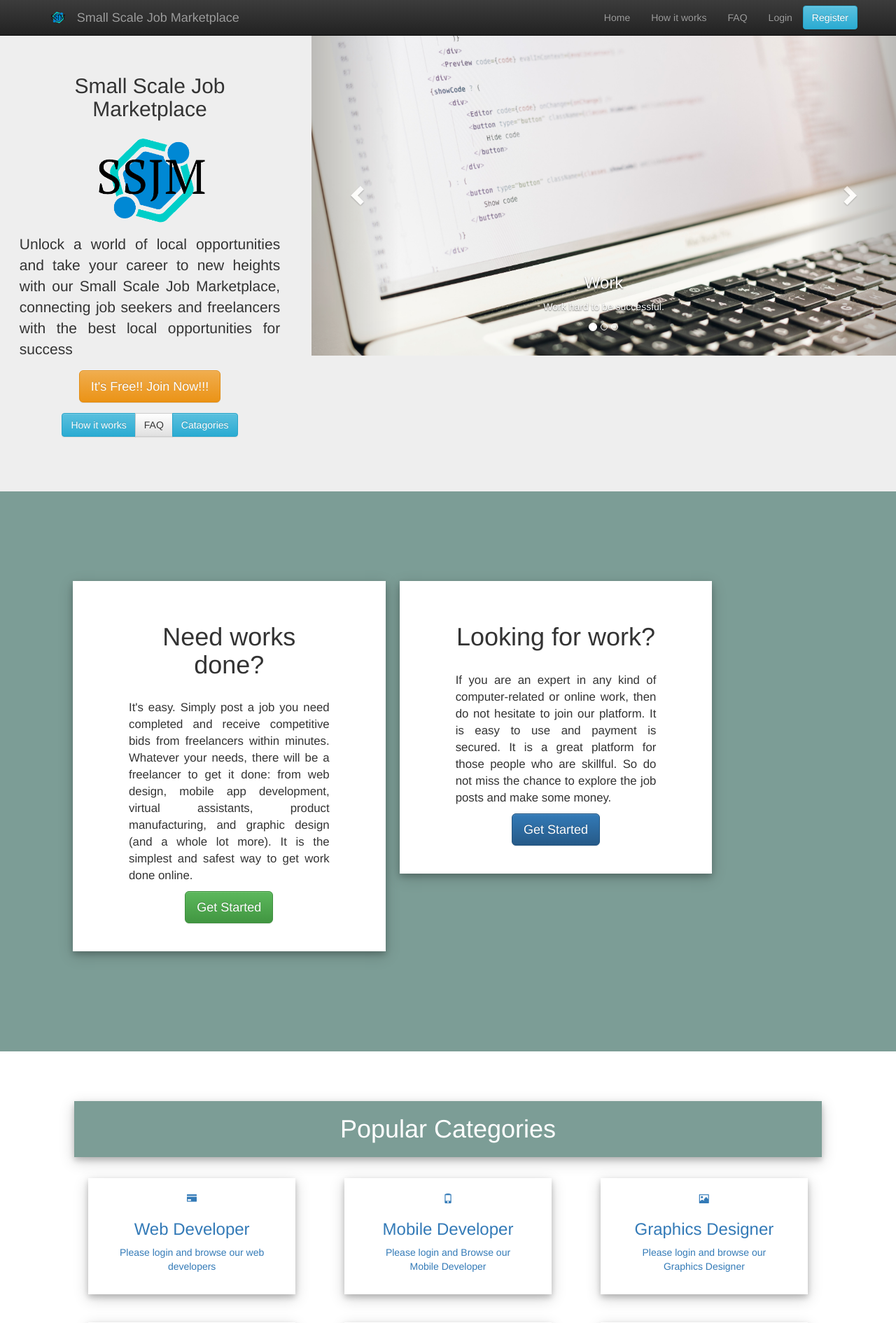
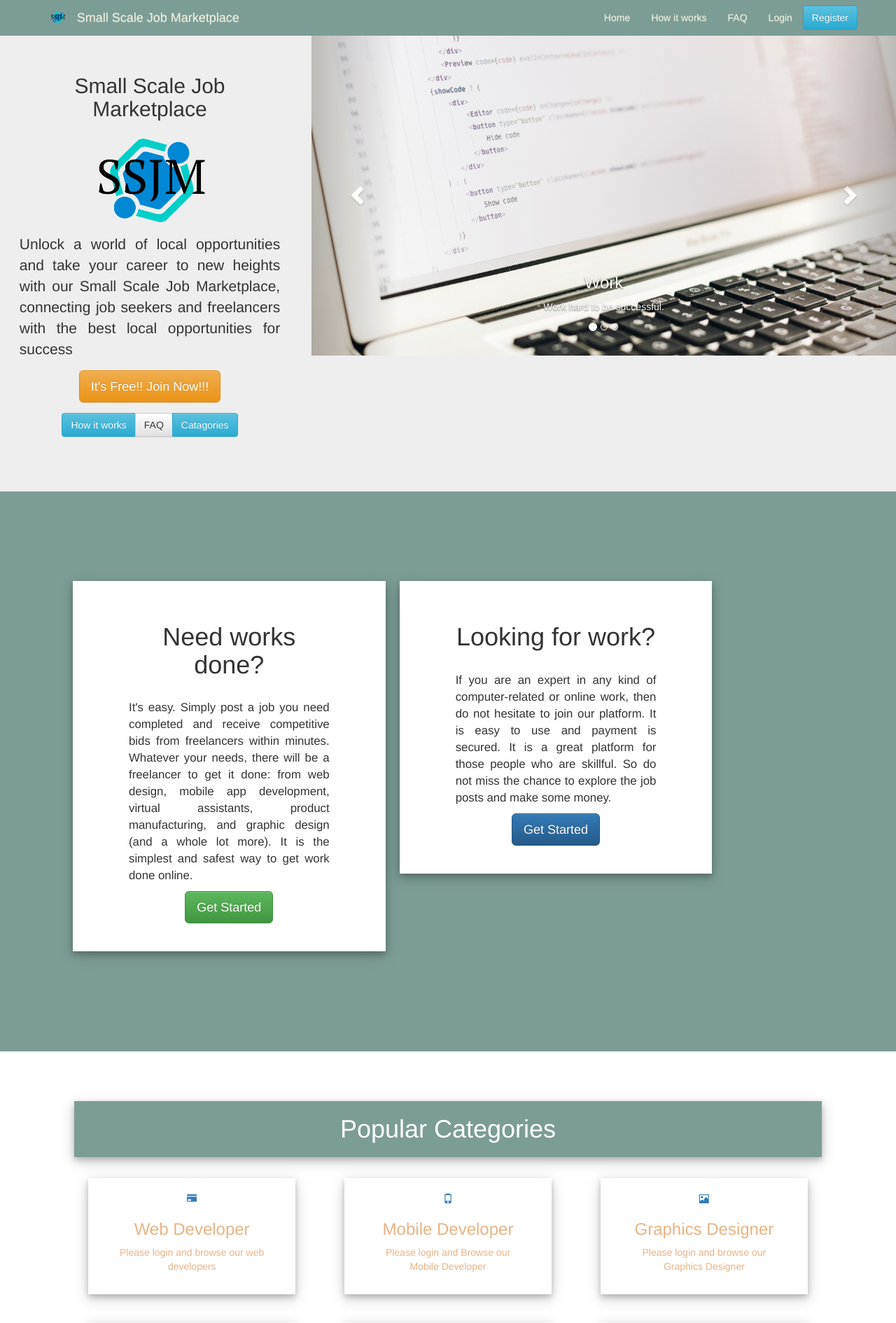
Before and after one commit to SaVerVale/freelance, a PHP site: page / in a window 1280 px wide. Shown: the top 1890 px of the page at 70% size. Run offline with PHP 8.4, Linux system fonts and the light colour scheme.

Commit message:
Update index.php

```diff
--- a/index.php
+++ b/index.php
@@ -58,7 +58,7 @@ if (isset($_SESSION["Username"])) {
 <body>
 
 	<!--Navbar menu-->
-	<nav class="navbar navbar-inverse navbar-fixed-top" id="my-navbar">
+	<nav class="navbar navbar-fixed-top" id="my-navbar" style="background-color: #7C9D96;">
 		<div class="container">
 			<div class="navber-header">
 				<button type="button" class="navbar-toggle" data-toggle="collapse" data-target="#navbar-collapse">
@@ -67,15 +67,15 @@ if (isset($_SESSION["Username"])) {
 					<span class="icon-bar"></span>
 					<span class="icon-bar"></span>
 				</button>
-				<img src="image/ssjmlogo.png" class="navbar-brand"> <a href="index.php" class="navbar-brand"> Small Scale Job Marketplace</a>
+				<img src="image/ssjmlogo.png" class="navbar-brand"> <a href="index.php" class="navbar-brand" style="color: #F4F2DE;"> Small Scale Job Marketplace</a>
 			</div>
 			<div class="collapse navbar-collapse" id="navbar-collapse">
 				<a href="loginReg.php" class="btn btn-info navbar-btn navbar-right">Register</a>
 				<ul class="nav navbar-nav navbar-right">
-					<li><a href="index.php">Home</a></li>
-					<li><a href="#how">How it works</a></li>
-					<li><a href="#faq">FAQ</a></li>
-					<li><a href="loginReg.php">Login</a></li>
+					<li><a href="index.php" style="color: #F4F2DE;">Home</a></li>
+					<li><a href="#how" style="color: #F4F2DE;">How it works</a></li>
+					<li><a href="#faq" style="color: #F4F2DE;">FAQ</a></li>
+					<li><a href="loginReg.php" style="color: #F4F2DE;">Login</a></li>
 				</ul>
 			</div>
 		</div>
@@ -260,27 +260,29 @@ if (isset($_SESSION["Username"])) {
 	<div class="container text-center" style="padding:4%;" id="category">
 		<h1 class="card header2" style="background:#7C9D96">Popular Categories</h1>
 		<div class="row">
+
 			<div class="col-lg-4">
 				<div class="card" style="padding:20px 40px 20px 40px;margin:20px;">
 					<a href="loginReg.php"><span class="glyphicon glyphicon-credit-card"></span>
-						<h3>Web Developer</h3>
-						<p>Please login and browse our web developers</p>
+						<h3 style="color: #E9B384;"> Web Developer</h3>
+						<p style="color: #E9B384;">Please login and browse our web developers</p>
 					</a>
 				</div>
+
 			</div>
 			<div class="col-lg-4">
 				<div class="card" style="padding:20px 40px 20px 40px;margin:20px;">
 					<a href="loginReg.php"><span class="glyphicon glyphicon-phone"></span>
-						<h3>Mobile Developer</h3>
-						<p>Please login and Browse our Mobile Developer</p>
+						<h3 style="color: #E9B384;">Mobile Developer</h3>
+						<p style="color: #E9B384;">Please login and Browse our Mobile Developer</p>
 					</a>
 				</div>
 			</div>
 			<div class="col-lg-4">
 				<div class="card" style="padding:20px 40px 20px 40px;margin:20px;">
 					<a href="loginReg.php"><span class="glyphicon glyphicon-picture"></span>
-						<h3>Graphics Designer</h3>
-						<p>Please login and browse our Graphics Designer</p>
+						<h3 style="color: #E9B384;">Graphics Designer</h3>
+						<p style="color: #E9B384;">Please login and browse our Graphics Designer</p>
 					</a>
 				</div>
 			</div>
@@ -289,24 +291,24 @@ if (isset($_SESSION["Username"])) {
 			<div class="col-lg-4">
 				<div class="card" style="padding:20px 40px 20px 40px;margin:20px;">
 					<a href="loginReg.php"><span class="glyphicon glyphicon-pencil"></span>
-						<h3>Creative writer</h3>
-						<p>Please login and browse our Creative writer</p>
+						<h3 style="color: #E9B384;">Creative writer</h3>
+						<p style="color: #E9B384;">Please login and browse our Creative writer</p>
 					</a>
 				</div>
 			</div>
 			<div class="col-lg-4">
 				<div class="card" style="padding:20px 40px 20px 40px;margin:20px;">
 					<a href="loginReg.php"><span class="glyphicon glyphicon-signal"></span>
-						<h3>Marketing Expert</h3>
-						<p>Please login and browse our Marketing Expert</p>
+						<h3 style="color: #E9B384;">Marketing Expert</h3>
+						<p style="color: #E9B384;">Please login and browse our Marketing Expert</p>
 					</a>
 				</div>
 			</div>
 			<div class="col-lg-4">
 				<div class="card" style="padding:20px 40px 20px 40px;margin:20px;">
 					<a href="loginReg.php"><span class="glyphicon glyphicon-headphones"></span>
-						<h3>Virtual Assistant</h3>
-						<p>Please login and browse our web Virtual Assistant</p>
+						<h3 style="color: #E9B384;">Virtual Assistant</h3>
+						<p style="color: #E9B384;">Please login and browse our web Virtual Assistant</p>
 					</a>
 				</div>
 			</div>
```
